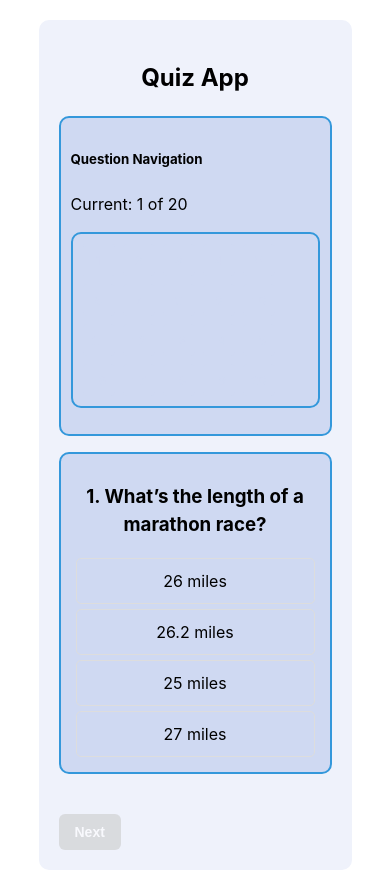
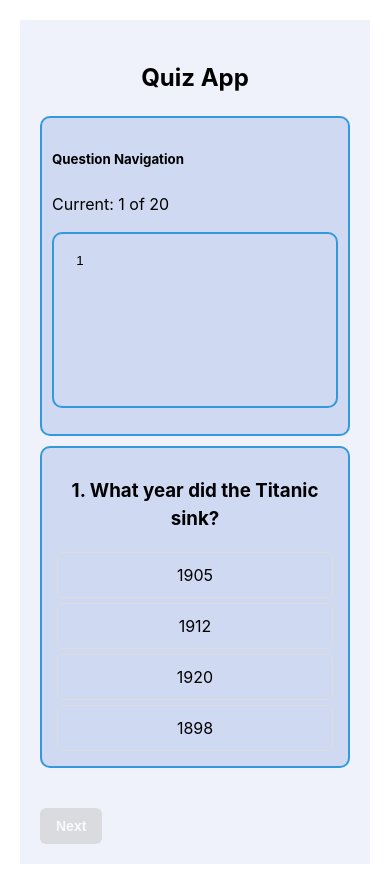
Before and after one commit to festybee/onlineQuiz, a React (Vite) app: page /quiz in a window 390 px wide. Built offline with nearby package versions, Linux system fonts and the light colour scheme.

Commit message:
cleanup of unused variables, codes and styles.

```diff
--- a/src/App.jsx
+++ b/src/App.jsx
@@ -12,8 +12,9 @@ function App() {
         <Routes>
             <Route path="/" element={<Navigate to="/welcome" replace />} />
 
-            <Route path="/welcome" element={<Welcome />} />  // Landing Page
-            <Route path="/quiz" element={<Quiz />} /> // Route to access the quiz component from Welcome component
+            {/*All routes for the application go below.*/}
+            <Route path="/welcome" element={<Welcome />} />
+            <Route path="/quiz" element={<Quiz />} />
             <Route path="/result" element={<Result />} />
             <Route path="/review" element={<Review />} />
         </Routes>
--- a/src/assets/quiz.css
+++ b/src/assets/quiz.css
@@ -58,18 +58,6 @@
     font-weight: bold;
 }
 
-/*#next {*/
-/*    background-color: #3498db;*/
-/*    color: white;*/
-/*    cursor: pointer;*/
-/*    font-weight: bold;*/
-/*}*/
-
-/*#next:hover {*/
-/*    background-color: #6c757d;*/
-/*    font-weight: bold;*/
-/*}*/
-
 .quiz-controls {
     display: flex;
     justify-content: space-between; /* pushes one left, one right */
@@ -123,3 +111,13 @@
 .nav-btn.active {
     border: 2px solid #CFD9F2; /* highlight current question */
 }
+
+@media (max-width: 600px) {
+    .quiz {
+        flex: 100%;
+        padding: 20px;
+        margin: 20px;
+        border-radius: 0;
+        background-color: #EFF2FB;
+    }
+}
--- a/src/assets/review.css
+++ b/src/assets/review.css
@@ -44,6 +44,7 @@
 
 .nav-btn.active {
     border: 2px solid #CFD9F2; /* highlight current question */
+    color: black;
 }
 
 .question-list {
@@ -60,10 +61,17 @@
     color: white;
 }
 
+.correct {
+    background-color: #00A300 !important;
+}
+
+.wrong {
+    background-color: #FF0000 !important;
+}
 /* Correct = green ✔ */
 .correct::after {
     content: "✔";
-    color: green;
+    color: #001400 !important;
     font-weight: bold;
     position: absolute;
     right: 10px;
@@ -72,7 +80,7 @@
 /* Wrong = red ✖ */
 .wrong::after {
     content: "✖";
-    color: red;
+    color: #140000 !important;
     font-weight: bold;
     position: absolute;
     right: 10px;
--- a/src/assets/welcome.css
+++ b/src/assets/welcome.css
@@ -89,3 +89,14 @@
 .btn:hover {
     background-color: #1d6fa5;
 }
+
+@media (max-width: 600px) {
+    .welcome {
+        width: 90%;               /* Responsive width */
+        max-width: 100%;         /* Prevent it from being too wide */
+        padding: 20px;
+        background: #CFD9F2;
+        text-align: center;
+        border-radius: 0;
+    }
+}
--- a/src/components/Quiz.jsx
+++ b/src/components/Quiz.jsx
@@ -1,31 +1,29 @@
-import React, { useEffect, useState } from "react";
+import React, {useEffect, useState} from "react";
 import { useNavigate } from "react-router-dom";
 import allQuestions from "../data/questions.json";  // Import all the questions from the question bank
 import getRandomQuestions from "../utils/quizUtils";
 import "../assets/quiz.css";
-import Result from "./Result";
-import Review from "./Review.jsx";
+
 
 function Quiz() {
+
     const [questions, setQuestions] = useState([]);  // useState for the questions
     const [currentIndex, setCurrentIndex] = useState(0); // useState for the question index
-    // useState(Array(questions.length).fill(null)) useState for the selected answers.
+
     // Initial value is an array of null values totaling the number of questions generated.
     const [selectedOptions, setSelectedOptions] = useState([...Array(questions.length)]);
-    const [isQuizFinished, setIsQuizFinished] = useState(false); // useState to track when the quiz is at the last question.
     const navigate = useNavigate();
 
-    // useEffect hook to load the random questions into the session
+
+    // useEffect hook to load the number of random questions into the session
     useEffect(() => {
-        // Select 20 random questions.
+
         setQuestions(getRandomQuestions(allQuestions, 20));
     }, []);
 
-    // Go to next question. Check if on last question and display Finish instead of Next
+    // Go to next question.
     const handleNext = () => {
-        if (currentIndex === questions.length - 1) {
-            setIsQuizFinished(true);
-        } else {
+        if (currentIndex < questions.length - 1) {
             setCurrentIndex(currentIndex + 1);
         }
     }
@@ -56,16 +54,6 @@ function Quiz() {
 
     const currentQuestion = questions[currentIndex]; // Gets the current question.
 
-    // Return Result if Finish Button is clicked else return the Quiz questions.
-    // if (isQuizFinished) {
-    //     return (
-    //         <>
-    //         <Result selectedOptions={selectedOptions} questions={questions} />
-    //         <Review questions={questions} />
-    //         </>
-    //     )
-    // }
-
         return (
             <div className="quiz">
                 <h2>Quiz App</h2>
@@ -87,9 +75,6 @@ function Quiz() {
                     </div>
 
                 </div>
-                <p>
-                    {/*Question {currentIndex + 1} of {questions.length}*/}
-                </p>
 
                 <div className="question-block">
                     <h3>
--- a/src/data/questions.json
+++ b/src/data/questions.json
@@ -830,16 +830,6 @@
         "answer": "Usain Bolt"
     },
     {
-        "question": "What is the name of the trophy awarded to the winner of the FIFA World Cup?",
-        "options": [
-            "The Jules Rimet Trophy",
-            "The World Cup Trophy",
-            "The Golden Ball",
-            "The Golden Boot"
-        ],
-        "answer": "The Jules Rimet Trophy"
-    },
-    {
         "question": "How many players are on a rugby union team?",
         "options": [
             "13",
@@ -848,16 +838,6 @@
             "12"
         ],
         "answer": "15"
-    },
-    {
-        "question": "What\u2019s the length of a marathon race?",
-        "options": [
-            "26 miles",
-            "26.2 miles",
-            "25 miles",
-            "27 miles"
-        ],
-        "answer": "26.2 miles"
     },
     {
         "question": "What sport uses a bat and a round ball?",
```
Also changed, not shown: src/components/Result.jsx (+3 -7 lines).
